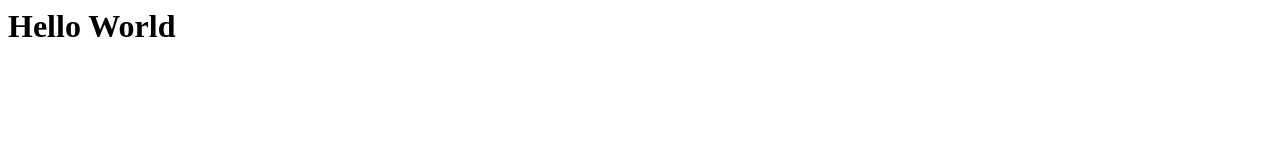
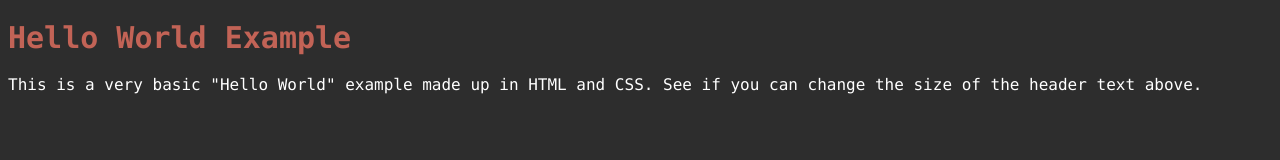
Before and after one commit to KoelewijnThibo/TestHTMLAzure, a plain HTML site: page index.html in a window 1280 px wide. Drawn offline with Linux system fonts and the light colour scheme.

Commit message:
Update index.html

```diff
--- a/index.html
+++ b/index.html
@@ -1,7 +1,25 @@
-<html>
- <head>
- </head>
- <body>
-   <h1>Hello World<h1>
- </body>
+<!DOCTYPE html>
+<head>
+	<title>HTML and CSS "Hello World"</title>
+	<style>
+		body {
+			background-color: #2D2D2D;
+		}
+
+		h1 {
+			color: #C26356;
+			font-size: 30px;
+			font-family: Menlo, Monaco, fixed-width;
+		}
+
+		p {
+			color: white;
+			font-family: "Source Code Pro", Menlo, Monaco, fixed-width;
+		}
+	</style>
+</head>
+<body>
+	<h1>Hello World Example</h1>
+	<p>This is a very basic "Hello World" example made up in HTML and CSS. See if you can change the size of the header text above.</p>
+</body>
 </html>
```
